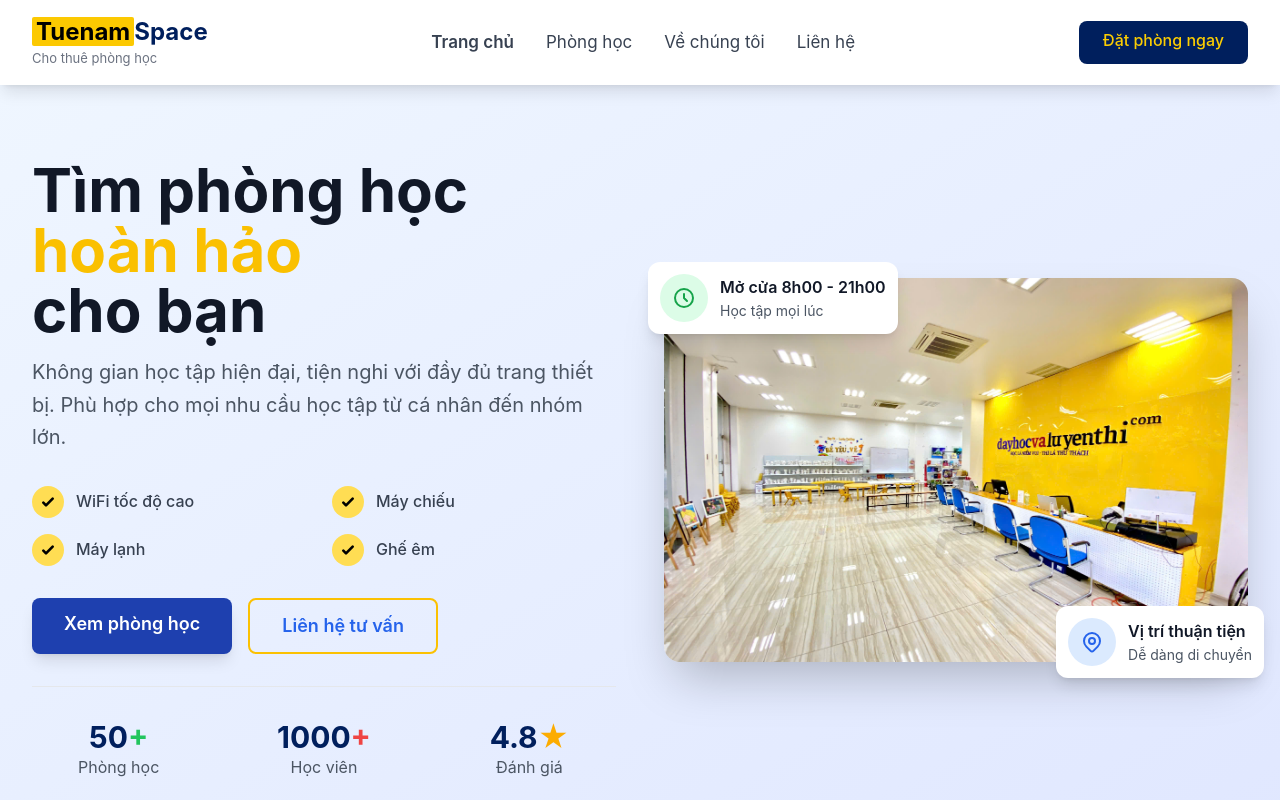
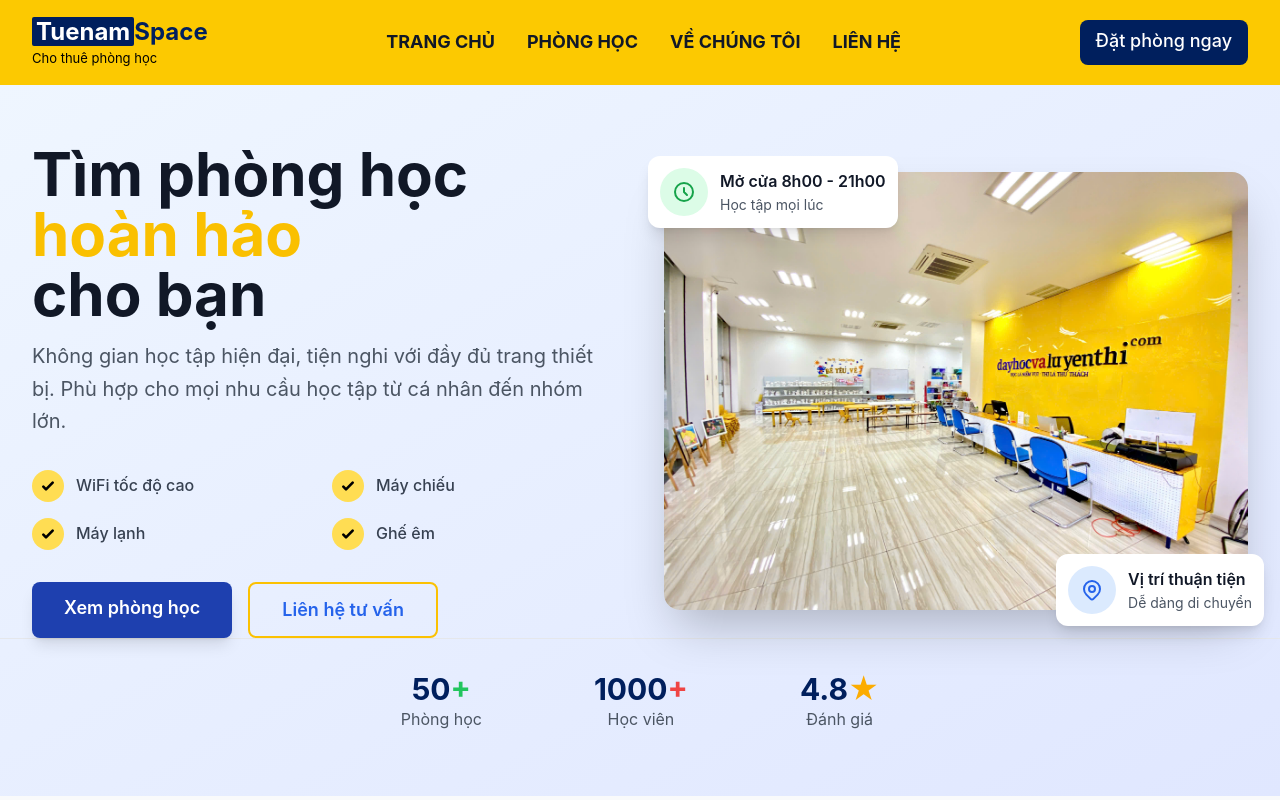
Before and after one commit to LacToMinh/tuenamspace, a React (Vite) app: page / in a window 1280 px wide. Shown: the top 800 px of the page. Built offline with nearby package versions, Linux system fonts and the light colour scheme.

Commit message:
feat: update header and room

```diff
--- a/src/components/Header.jsx
+++ b/src/components/Header.jsx
@@ -1,4 +1,4 @@
-import React, { useState, useEffect } from 'react';
+import React, { useState, useEffect } from "react";
 
 const Header = () => {
   const [isMenuOpen, setIsMenuOpen] = useState(false);
@@ -9,51 +9,67 @@ const Header = () => {
       setIsScrolled(window.scrollY > 50);
     };
 
-    window.addEventListener('scroll', handleScroll);
-    return () => window.removeEventListener('scroll', handleScroll);
+    window.addEventListener("scroll", handleScroll);
+    return () => window.removeEventListener("scroll", handleScroll);
   }, []);
 
   return (
     <header className={`fixed top-0 left-0 right-0 z-50 transition-all duration-300 ${
-      isScrolled
-        ? 'bg-white/90 backdrop-blur-md shadow-lg border-b border-white/20'
-        : 'bg-white shadow-lg'
-    }`}>
+  isScrolled
+    ? 'bg-transparent backdrop-blur-md shadow-md border-b border-white/20'
+    : 'bg-[#FCC901]'
+}`}>
+
       <div className="max-w-7xl mx-auto px-4 sm:px-6 lg:px-8">
         <div className="flex justify-between items-center py-4">
           {/* Logo */}
           <div className="flex items-center">
             <div className="flex-shrink-0">
               <h1 className="text-2xl font-bold text-[#001F5D]">
-                <span className="text-black bg-[#FCC901] px-[4px] rounded-sm">Tuenam</span>Space
+                <span className="text-white bg-[#001F5D] px-[4px] rounded-sm">
+                  Tuenam
+                </span>
+                Space
               </h1>
-              <p className="text-[13px] text-gray-500">Cho thuê phòng học</p>
+              <p className="text-[13px] text-black">Cho thuê phòng học</p>
             </div>
           </div>
 
           {/* Desktop Navigation */}
-          <nav className="hidden md:flex space-x-8">
-            <a href="#home" className="text-gray-700 text-[17px] hover:text-blue-600 font-semibold transition-colors">
+          <nav className="hidden md:flex space-x-8 uppercase">
+            <a
+              href="#home"
+              className="text-gray-900 text-[18px] hover:text-blue-600 font-bold transition-colors"
+            >
               Trang chủ
             </a>
-            <a href="#rooms" className="text-gray-700 text-[17px] hover:text-blue-600 fontfont-semibold transition-colors">
+            <a
+              href="#rooms"
+              className="text-gray-900 text-[18px] hover:text-blue-600 font-bold transition-colors"
+            >
               Phòng học
             </a>
-            <a href="#about" className="text-gray-700 text-[17px] hover:text-blue-600 fontfont-semibold transition-colors">
+            <a
+              href="#about"
+              className="text-gray-900 text-[18px] hover:text-blue-600 font-bold transition-colors"
+            >
               Về chúng tôi
             </a>
-            <a href="#contact" className="text-gray-700 text-[17px] hover:text-blue-600 fofont-semibold transition-colors">
+            <a
+              href="#contact"
+              className="text-gray-900 text-[18px] hover:text-blue-600 font-bold transition-colors"
+            >
               Liên hệ
             </a>
           </nav>
 
           {/* CTA Button */}
-          <div className="hidden md:flex items-center space-x-4">
+          <div className="hidden md:flex items-center space-x-4 ">
             <a
               href="https://zalo.me/0369984849?text=Tôi muốn tư vấn về dịch vụ cho thuê phòng học"
               target="_blank"
               rel="noopener noreferrer"
-              className="bg-[#001F5D] text-[#FBCD02] px-6 py-[7px] pb-[10px] rounded-lg hover:bg-blue-900 transition-colors font-medium"
+              className="bg-[#001F5D] text-[18px] text-white px-4 py-[7px] pb-[10px] rounded-lg hover:bg-blue-900 transition-colors font-medium"
             >
               Đặt phòng ngay
             </a>
@@ -65,11 +81,26 @@ const Header = () => {
               onClick={() => setIsMenuOpen(!isMenuOpen)}
               className="text-gray-700 hover:text-blue-600 focus:outline-none"
             >
-              <svg className="h-6 w-6" fill="none" viewBox="0 0 24 24" stroke="currentColor">
+              <svg
+                className="h-6 w-6"
+                fill="none"
+                viewBox="0 0 24 24"
+                stroke="currentColor"
+              >
                 {isMenuOpen ? (
-                  <path strokeLinecap="round" strokeLinejoin="round" strokeWidth={2} d="M6 18L18 6M6 6l12 12" />
+                  <path
+                    strokeLinecap="round"
+                    strokeLinejoin="round"
+                    strokeWidth={2}
+                    d="M6 18L18 6M6 6l12 12"
+                  />
                 ) : (
-                  <path strokeLinecap="round" strokeLinejoin="round" strokeWidth={2} d="M4 6h16M4 12h16M4 18h16" />
+                  <path
+                    strokeLinecap="round"
+                    strokeLinejoin="round"
+                    strokeWidth={2}
+                    d="M4 6h16M4 12h16M4 18h16"
+                  />
                 )}
               </svg>
             </button>
@@ -80,16 +111,28 @@ const Header = () => {
         {isMenuOpen && (
           <div className="md:hidden">
             <div className="px-2 pt-2 pb-3 space-y-1 sm:px-3 bg-gray-50 rounded-lg mb-4">
-              <a href="#home" className="block px-3 py-2 text-gray-700 hover:text-blue-600 font-medium">
+              <a
+                href="#home"
+                className="block px-3 py-2 text-gray-700 hover:text-blue-600 font-medium"
+              >
                 Trang chủ
               </a>
-              <a href="#rooms" className="block px-3 py-2 text-gray-700 hover:text-blue-600 font-medium">
+              <a
+                href="#rooms"
+                className="block px-3 py-2 text-gray-700 hover:text-blue-600 font-medium"
+              >
                 Phòng học
               </a>
-              <a href="#about" className="block px-3 py-2 text-gray-700 hover:text-blue-600 font-medium">
+              <a
+                href="#about"
+                className="block px-3 py-2 text-gray-700 hover:text-blue-600 font-medium"
+              >
                 Về chúng tôi
               </a>
-              <a href="#contact" className="block px-3 py-2 text-gray-700 hover:text-blue-600 font-medium">
+              <a
+                href="#contact"
+                className="block px-3 py-2 text-gray-700 hover:text-blue-600 font-medium"
+              >
                 Liên hệ
               </a>
               <a
--- a/src/components/Hero.jsx
+++ b/src/components/Hero.jsx
@@ -4,7 +4,7 @@ const Hero = () => {
   return (
     <section
       id="home"
-      className="relative bg-gradient-to-br from-blue-50 to-indigo-100 py-20"
+      className="relative bg-gradient-to-br from-blue-50 to-indigo-100 py-16"
     >
       <div className="max-w-7xl mx-auto px-4 sm:px-6 lg:px-8">
         <div className="grid grid-cols-1 lg:grid-cols-2 gap-12 items-center">
@@ -117,22 +117,6 @@ const Hero = () => {
                 Liên hệ tư vấn
               </a>
             </div>
-
-            {/* Stats */}
-            <div className="grid grid-cols-3 gap-8 pt-8 border-t border-gray-200">
-              <div className="text-center">
-                <div className="text-3xl font-bold text-[#001F5D]"><span>50</span><span className="text-green-500">+</span></div>
-                <div className="text-gray-600">Phòng học</div>
-              </div>
-              <div className="text-center">
-                <div className="text-3xl font-bold text-[#001F5D]"><span>1000</span><span className="text-red-500">+</span></div>
-                <div className="text-gray-600">Học viên</div>
-              </div>
-              <div className="text-center">
-                <div className="text-3xl font-bold text-[#001F5D]"><span>4.8</span><span className="text-[#fcac01]">★</span></div>
-                <div className="text-gray-600">Đánh giá</div>
-              </div>
-            </div>
           </div>
 
           {/* Right Content - Image */}
@@ -141,7 +125,7 @@ const Hero = () => {
               <img
                 src="banner_thinh_gia_2.jpg"
                 alt="Modern classroom"
-                className="rounded-2xl shadow-2xl w-full h-96 object-cover"
+                className="rounded-2xl shadow-2xl w-full h-100 object-cover"
               />
             </div>
 
@@ -164,7 +148,9 @@ const Hero = () => {
                   </svg>
                 </div>
                 <div>
-                  <div className="font-semibold text-gray-900">Mở cửa 8h00 - 21h00</div>
+                  <div className="font-semibold text-gray-900">
+                    Mở cửa 8h00 - 21h00
+                  </div>
                   <div className="text-sm text-gray-600">Học tập mọi lúc</div>
                 </div>
               </div>
@@ -204,6 +190,31 @@ const Hero = () => {
           </div>
         </div>
       </div>
+
+      {/* Stats */}
+      <div className="w-full flex gap-28 pt-8 border-t border-gray-200 items-center justify-center">
+        <div className="text-center">
+          <div className="text-3xl font-bold text-[#001F5D]">
+            <span>50</span>
+            <span className="text-green-500">+</span>
+          </div>
+          <div className="text-gray-600">Phòng học</div>
+        </div>
+        <div className="text-center">
+          <div className="text-3xl font-bold text-[#001F5D]">
+            <span>1000</span>
+            <span className="text-red-500">+</span>
+          </div>
+          <div className="text-gray-600">Học viên</div>
+        </div>
+        <div className="text-center">
+          <div className="text-3xl font-bold text-[#001F5D]">
+            <span>4.8</span>
+            <span className="text-[#fcac01]">★</span>
+          </div>
+          <div className="text-gray-600">Đánh giá</div>
+        </div>
+      </div>
     </section>
   );
 };
--- a/src/data/rooms.js
+++ b/src/data/rooms.js
@@ -16,7 +16,7 @@ export const rooms = [
       "WiFi",
     ],
     images: [
-      "so_sao_1.jpg",
+      "so_sao_7.jpg",
       "",
     ],
     location: "Cơ sở Sở Sao",
@@ -138,7 +138,7 @@ export const rooms = [
     airConditioners: 1,
     amenities: ["1 máy lạnh", "Máy chiếu HD", "WiFi", "Ghế VIP"],
     images: [
-      "thinh_gia_4.jpg",
+      "thinh_gia_7.jpg",
       "https://images.unsplash.com/photo-1515187029135-18ee286d815b?ixlib=rb-4.0.3&ixid=M3wxMjA3fDB8MHxwaG90by1wYWdlfHx8fGVufDB8fHx8fA%3D%3D&auto=format&fit=crop&w=1000&q=80",
     ],
     location: "Cơ sở Thịnh Gia",
```
Also changed, not shown: src/components/Footer.jsx (+16 -3 lines), public/so_sao_7.jpg (added), public/thinh_gia_7.jpg (added).
